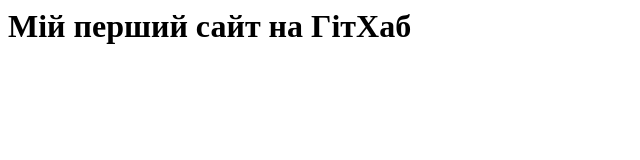
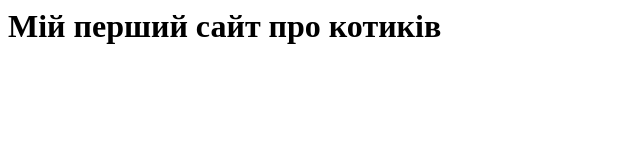
Before and after one commit to ArturchekEshkere/eshk1488, a plain HTML site: page index.html in a window 1280 px wide. Shown: the whole page, without its empty margins (0-640 px from the left). Drawn offline with Linux system fonts and the light colour scheme.

Commit message:
Update index.html

```diff
--- a/index.html
+++ b/index.html
@@ -1,5 +1,5 @@
 <html>
     <body>
-         <h1>Мій перший сайт на ГітХаб</h1>
+         <h1>Мій перший сайт про котиків</h1>
     </body>
 </html>
```
